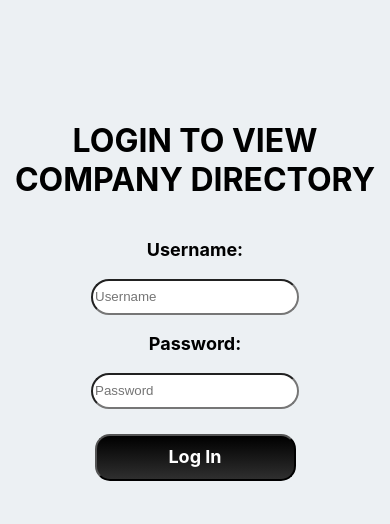
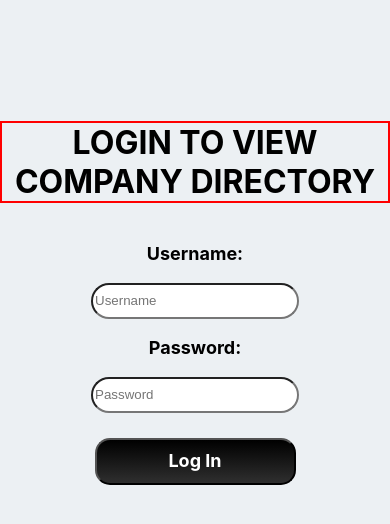
Before and after one commit to Calicanx/ProjectContact, a React (Create React App) app: page / in a window 390 px wide. Shown: the top 524 px of the page. Built offline with nearby package versions, Linux system fonts and the light colour scheme; no server answers; a web font is replaced by a local one.

Commit message:
Update project.css

```diff
--- a/src/ProjectContact/project.css
+++ b/src/ProjectContact/project.css
@@ -245,3 +245,8 @@ input{
     margin-left: 45px;
     width: 50%;
 }
+@media only screen and (max-width: 600px) {
+	.lh{
+	border:solid 2px red;
+	}
+}
```
